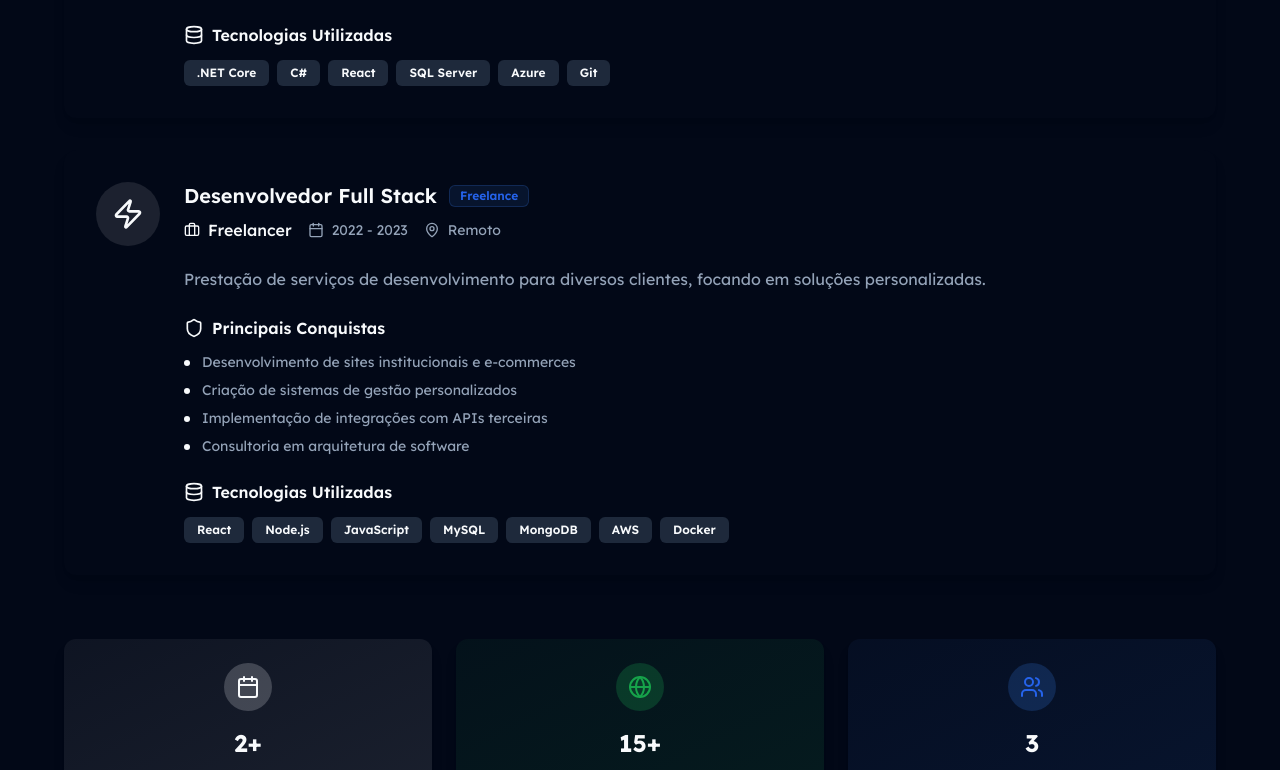
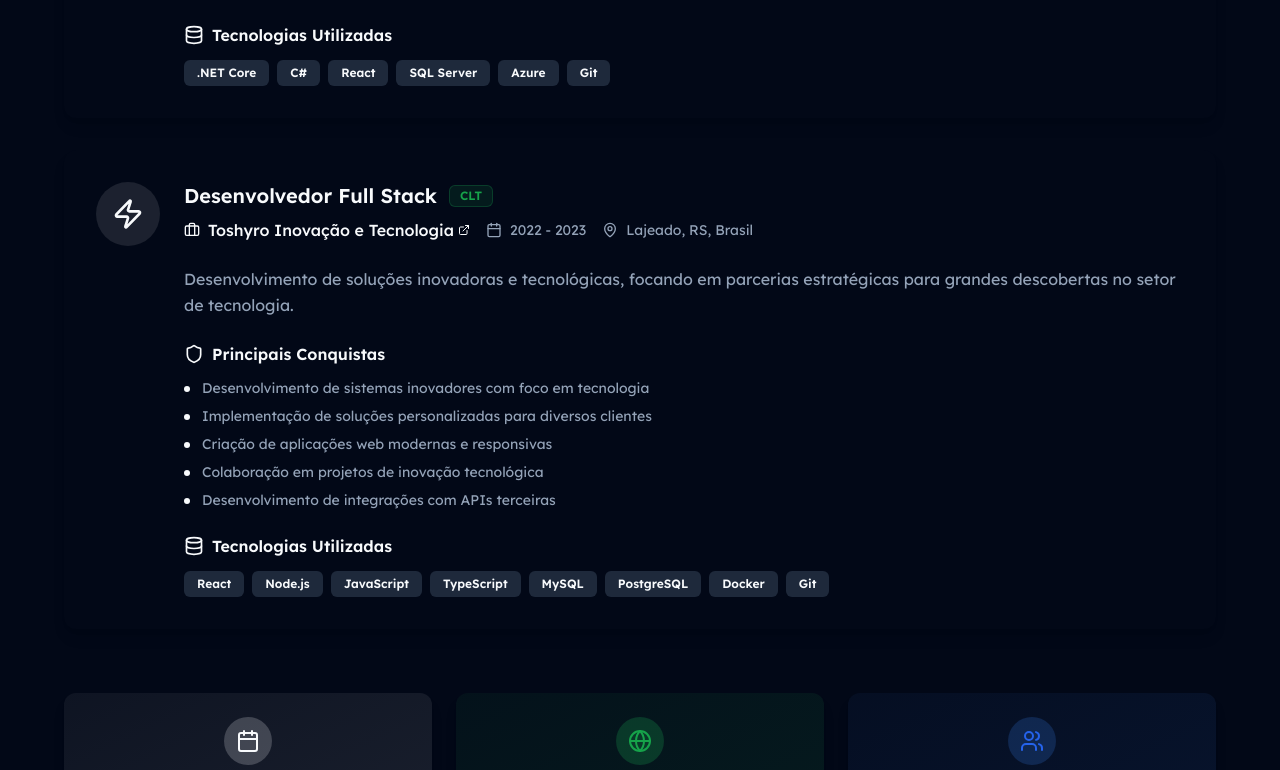
Before and after one commit to luishw12/portfolio, a Next.js app: page / in a window 1280 px wide. Shown: the part 2656-3426 px from the top of the page. Built offline with nearby package versions, Linux system fonts and the light colour scheme; no server answers.

Commit message:
Atualizando

```diff
--- a/src/components/Experience/index.tsx
+++ b/src/components/Experience/index.tsx
@@ -53,8 +53,8 @@ const experiences = [
     company: "Tricon",
     role: "Desenvolvedor Full Stack",
     period: "2023 - 2024",
-    location: "Remoto",
-    companyUrl: "https://tricon.inf.br",
+    location: "Lajeado, RS, Brasil",
+    companyUrl: "https://tricon.com.br",
     description: "Desenvolvimento de sistemas corporativos e soluções de automação para diversos setores.",
     achievements: [
       "Desenvolvimento de sistemas de gestão empresarial",
@@ -67,21 +67,22 @@ const experiences = [
     type: "CLT"
   },
   {
-    company: "Freelancer",
+    company: "Toshyro Inovação e Tecnologia",
     role: "Desenvolvedor Full Stack",
     period: "2022 - 2023",
-    location: "Remoto",
-    companyUrl: "#",
-    description: "Prestação de serviços de desenvolvimento para diversos clientes, focando em soluções personalizadas.",
+    location: "Lajeado, RS, Brasil",
+    companyUrl: "https://www.toshyro.com.br/",
+    description: "Desenvolvimento de soluções inovadoras e tecnológicas, focando em parcerias estratégicas para grandes descobertas no setor de tecnologia.",
     achievements: [
-      "Desenvolvimento de sites institucionais e e-commerces",
-      "Criação de sistemas de gestão personalizados",
-      "Implementação de integrações com APIs terceiras",
-      "Consultoria em arquitetura de software"
+      "Desenvolvimento de sistemas inovadores com foco em tecnologia",
+      "Implementação de soluções personalizadas para diversos clientes",
+      "Criação de aplicações web modernas e responsivas",
+      "Colaboração em projetos de inovação tecnológica",
+      "Desenvolvimento de integrações com APIs terceiras"
     ],
-    technologies: ["React", "Node.js", "JavaScript", "MySQL", "MongoDB", "AWS", "Docker"],
+    technologies: ["React", "Node.js", "JavaScript", "TypeScript", "MySQL", "PostgreSQL", "Docker", "Git"],
     icon: Zap,
-    type: "Freelance"
+    type: "CLT"
   }
 ];
 
```
